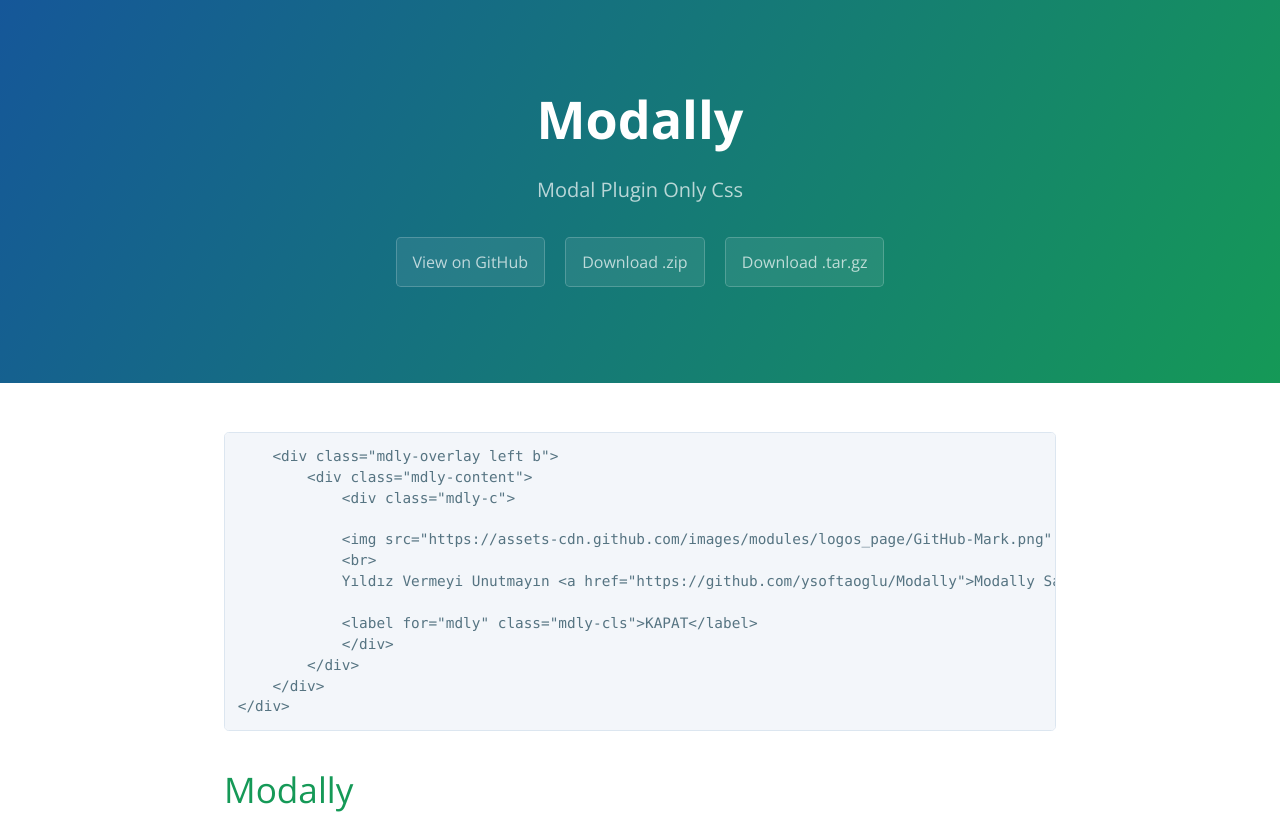
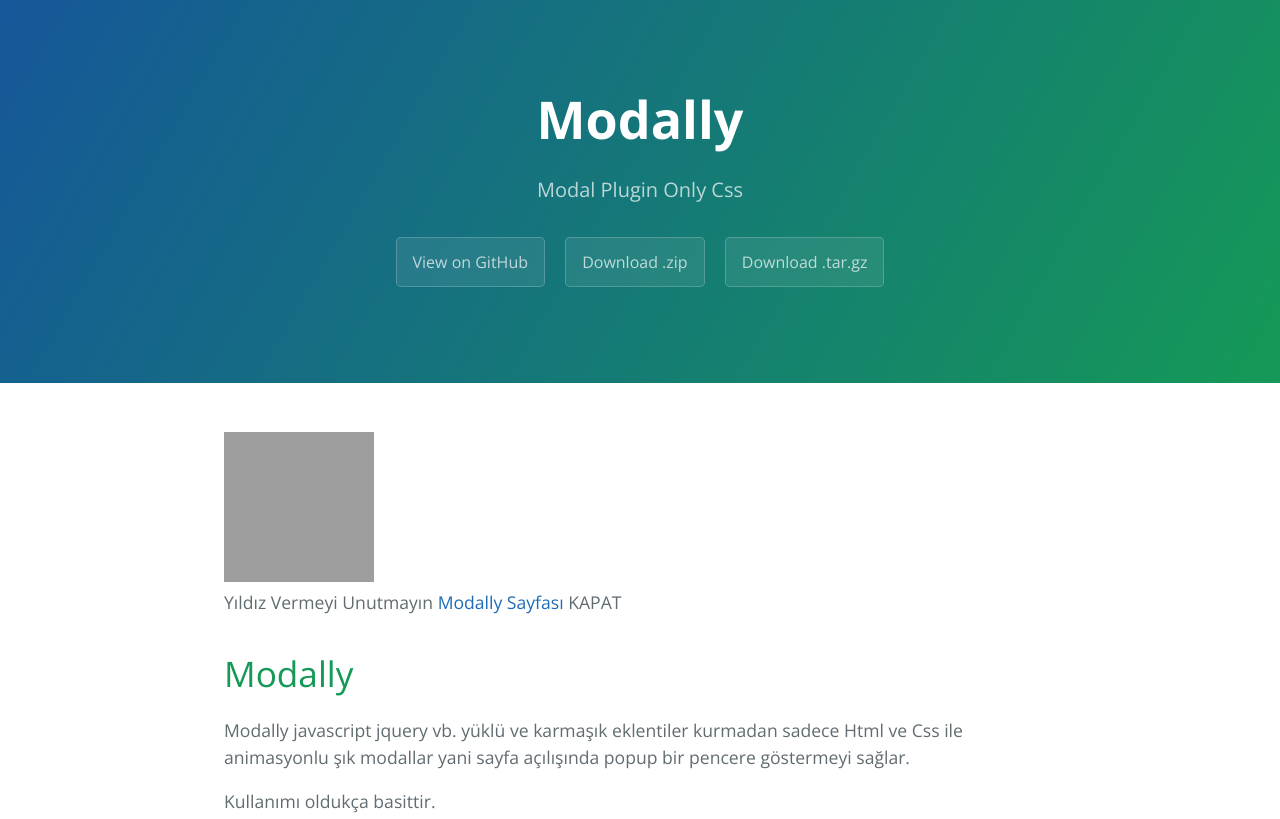
Before and after one commit to fatihvural/Modally, a plain HTML site: page index.html in a window 1280 px wide. Shown: the top 819 px of the page. Drawn offline with nearby package versions, Linux system fonts and the light colour scheme; grey boxes are pictures that could not be loaded.

Commit message:
Create gh-pages branch via GitHub

```diff
--- a/index.html
+++ b/index.html
@@ -21,23 +21,21 @@
     <section class="main-content">
       <p></p>
 
-<p></p><div>
+<div>
 
+<div>
+<div>
+<div>
+ <img src="https://assets-cdn.github.com/images/modules/logos_page/GitHub-Mark.png" width="150" height="150">
+<br>
+Yıldız Vermeyi Unutmayın <a href="https://github.com/ysoftaoglu/Modally">Modally Sayfası</a>
+KAPAT
+</div>
 
-<pre><code>    &lt;div class="mdly-overlay left b"&gt;
-        &lt;div class="mdly-content"&gt;
-            &lt;div class="mdly-c"&gt;
-
-            &lt;img src="https://assets-cdn.github.com/images/modules/logos_page/GitHub-Mark.png" width="150" height="150"&gt;
-            &lt;br&gt;
-            Yıldız Vermeyi Unutmayın &lt;a href="https://github.com/ysoftaoglu/Modally"&gt;Modally Sayfası&lt;/a&gt;
-
-            &lt;label for="mdly" class="mdly-cls"&gt;KAPAT&lt;/label&gt;
-            &lt;/div&gt;
-        &lt;/div&gt;
-    &lt;/div&gt;
-&lt;/div&gt;
-</code></pre>
+<p></p>
+</div>
+</div>
+</div>
 
 <h1>
 <a id="modally" class="anchor" href="#modally" aria-hidden="true"><span aria-hidden="true" class="octicon octicon-link"></span></a>Modally</h1>
@@ -86,9 +84,6 @@ ile animasyonlu şık modallar yani sayfa açılışında popup bir pencere gös
     &lt;/div&gt;
 &lt;/div&gt;
 </code></pre>
-
-<h3>
-<a id="İşte-bu-kadar-kolay-" class="anchor" href="#%C4%B0%C5%9Fte-bu-kadar-kolay-" aria-hidden="true"><span aria-hidden="true" class="octicon octicon-link"></span></a>İşte Bu Kadar Kolay :)</h3>
 
 <h3>
 <a id="-gelişmiş-Özellikler" class="anchor" href="#-geli%C5%9Fmi%C5%9F-%C3%96zellikler" aria-hidden="true"><span aria-hidden="true" class="octicon octicon-link"></span></a># Gelişmiş Özellikler</h3>
@@ -141,7 +136,6 @@ ile animasyonlu şık modallar yani sayfa açılışında popup bir pencere gös
 <a id="lisans" class="anchor" href="#lisans" aria-hidden="true"><span aria-hidden="true" class="octicon octicon-link"></span></a>Lisans</h2>
 
 <p>MIT</p>
-</div>
 
       <footer class="site-footer">
         <span class="site-footer-owner"><a href="https://github.com/ysoftaoglu/Modally">Modally</a> is maintained by <a href="https://github.com/ysoftaoglu">ysoftaoglu</a>.</span>
```
Also changed, not shown: params.json (+1 -1 lines).
